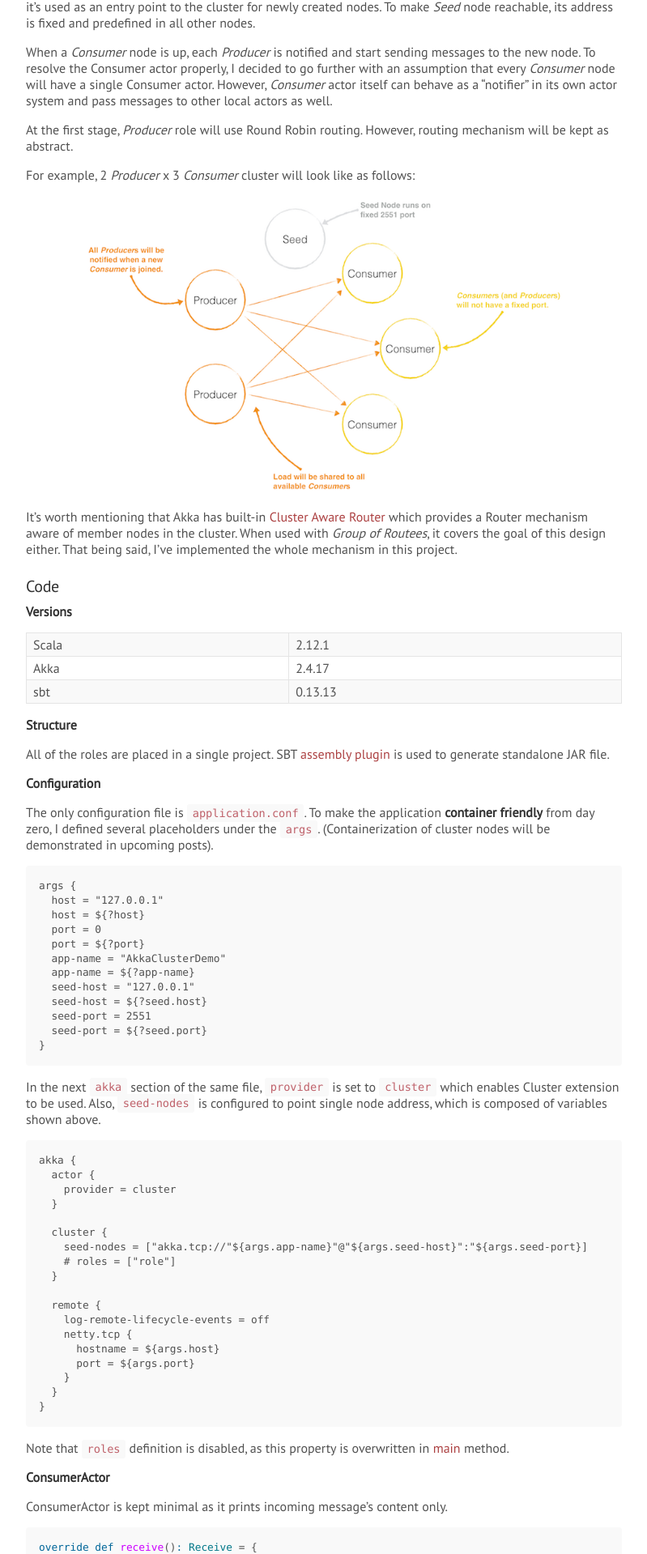
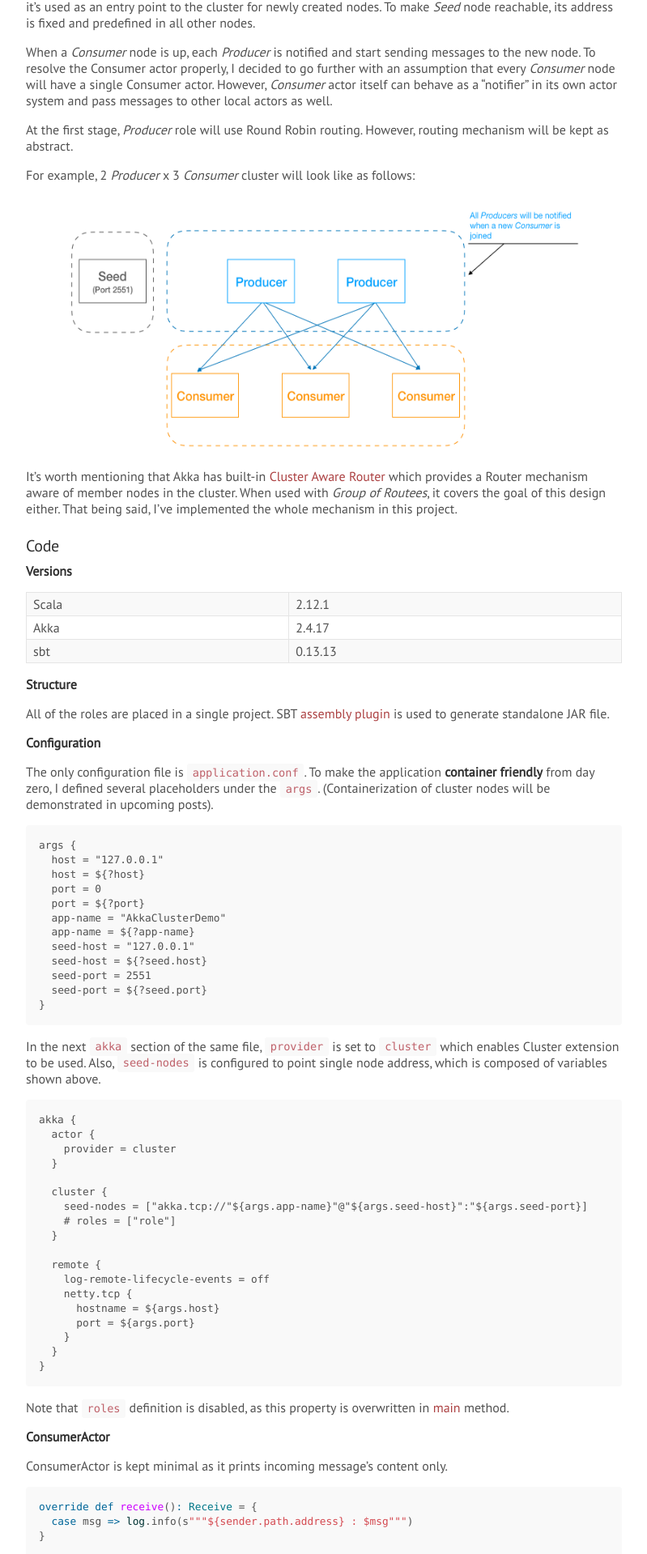
Before and after one commit to efekahraman/efekahraman.github.io, a Jekyll site: the page built from _posts/2017-02-01-a-simple-akka-cluster-application.md, in a window 1280 px wide. Shown: the part 546-2465 px from the top of the page at 81% size, without its empty margins (240-1039 px from the left). Built offline with Jekyll 4.4.1, drawn with Linux system fonts in a browser that asks for light colours; comment, search, counter and statistics services are not loaded.

Commit message:
Fixes after reverting theme

```diff
--- a/_posts/2017-02-01-a-simple-akka-cluster-application.md
+++ b/_posts/2017-02-01-a-simple-akka-cluster-application.md
@@ -25,7 +25,7 @@ At the first stage, _Producer_ role will use Round Robin routing. However, routi
 
 For example, 2 _Producer_ x 3 _Consumer_ cluster will look like as follows:
 
-<center><img src="{{ site.baseurl }}/public/media/1-Diagram.png" height="370" width="600"></center>
+<center><img src="{{ site.baseurl }}/public/media/1-Diagram.png" height="320" width="640"></center>
 
 It's worth mentioning that Akka has built-in [Cluster Aware Router](http://doc.akka.io/docs/akka/2.4/scala/cluster-usage.html#Cluster_Aware_Routers) which provides a Router mechanism aware of member nodes in the cluster. When used with *Group of Routees*, it covers the goal of this design either. That being said, I've implemented the whole mechanism in this project.
 
```
Also changed, not shown: public/media/1-Diagram.png.
